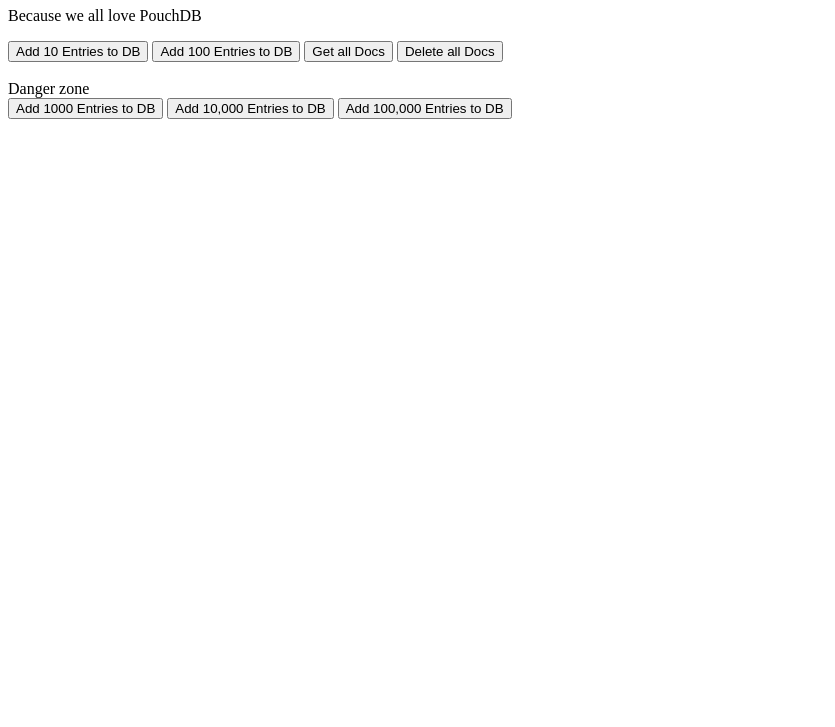
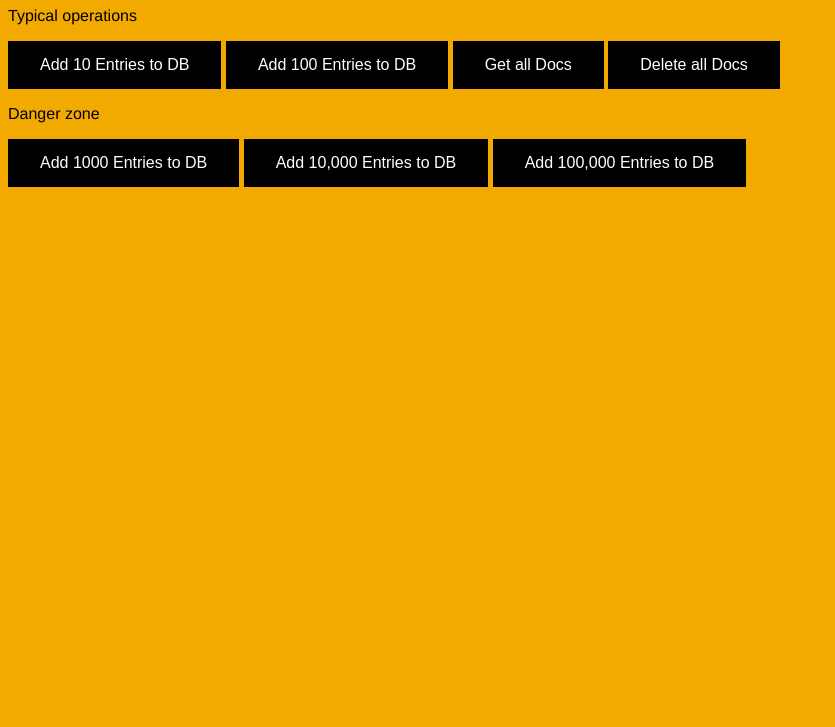
Before and after one commit to VictorVermeulen/pouchdb, a plain HTML site: page index.html in a window 1280 px wide. Shown: the part 73-800 px from the top of the page, without its empty margins (0-835 px from the left). Drawn offline with Linux system fonts and the light colour scheme.

Commit message:
web-worker improvements

```diff
--- a/index.html
+++ b/index.html
@@ -4,30 +4,24 @@
     <meta charset="UTF-8" />
     <meta name="viewport" content="width=device-width, initial-scale=1.0" />
     <meta http-equiv="X-UA-Compatible" content="ie=edge" />
+    <link rel="stylesheet" type="text/css" href="./style/index.css"></link>
     <title>PouchDB</title>
     <script src="./pouchdb-7.2.1.js"></script>
     <script src="./pouchdb.worker-pouch.js"></script>
   </head>
-
   <body>
-    <h1>PouchDB Test</h1>
-    <p>Because we all love PouchDB</p>
-
-    <button onClick="buttonClicked(10)">Add 10 Entries to DB</button>
-    <button onClick="buttonClicked(100)">Add 100 Entries to DB</button>
-    <button onClick="buttonClicked('getAll')">Get all Docs</button>
-    <button onClick="buttonClicked('deleteAll')">Delete all Docs</button>
-
-    <br />
-    <br />
-
-    Danger zone
-    <br />
-    <button onClick="buttonClicked(1000)">Add 1000 Entries to DB</button>
-    <button onClick="buttonClicked(10000)">Add 10,000 Entries to DB</button>
-    <button onClick="buttonClicked(100000)">Add 100,000 Entries to DB</button>
-    <br />
-
+    <span>
+      <h1><img width="120px" src="./res/logo.png"></img> PouchDB Test</h1>
+    </span>
+    <p>Typical operations</p>
+    <button class="button" onClick="buttonClicked(10)">Add 10 Entries to DB</button>
+    <button class="button" onClick="buttonClicked(100)">Add 100 Entries to DB</button>
+    <button class="button" onClick="buttonClicked('getAll')">Get all Docs</button>
+    <button class="button" onClick="buttonClicked('deleteAll')">Delete all Docs</button>
+    <p>Danger zone</p>
+    <button class="button" onClick="buttonClicked(1000)">Add 1000 Entries to DB</button>
+    <button class="button" onClick="buttonClicked(10000)">Add 10,000 Entries to DB</button>
+    <button class="button" onClick="buttonClicked(100000)">Add 100,000 Entries to DB</button>
     <script src="app.js"></script>
   </body>
 </html>
--- /dev/null
+++ b/style/index.css
@@ -0,0 +1,22 @@
+body {
+  background-color: #f2a900;
+  font-family: HelveticaNeue-Light, Helvetica Neue Light, Helvetica Neue,
+    Helvetica, Arial, Lucida Grande, sans-serifsans-serif;
+}
+
+.button {
+  background-color: black;
+  border: none;
+  color: white;
+  padding: 15px 32px;
+  text-align: center;
+  text-decoration: none;
+  display: inline-block;
+  font-size: 16px;
+  cursor: pointer;
+  transition-duration: 0.4s;
+}
+
+.button:hover {
+  background-color: gray;
+}
--- a/worker.js
+++ b/worker.js
@@ -1,12 +1,13 @@
 importScripts('./pouchdb-7.2.1.js');
 
+function getRandomNumber() {
+  return Math.random();
+}
+
+const db = new PouchDB("kittens");
+
 onmessage = async function(e) {
-  const db = new PouchDB("kittens");
-  const number = e.data.number;
-
-  function getRandomNumber() {
-    return Math.random();
-  }
+  const { number } = e.data;
 
   switch (number) {
     case 'getAll':
```
Also changed, not shown: res/logo.png (added).
